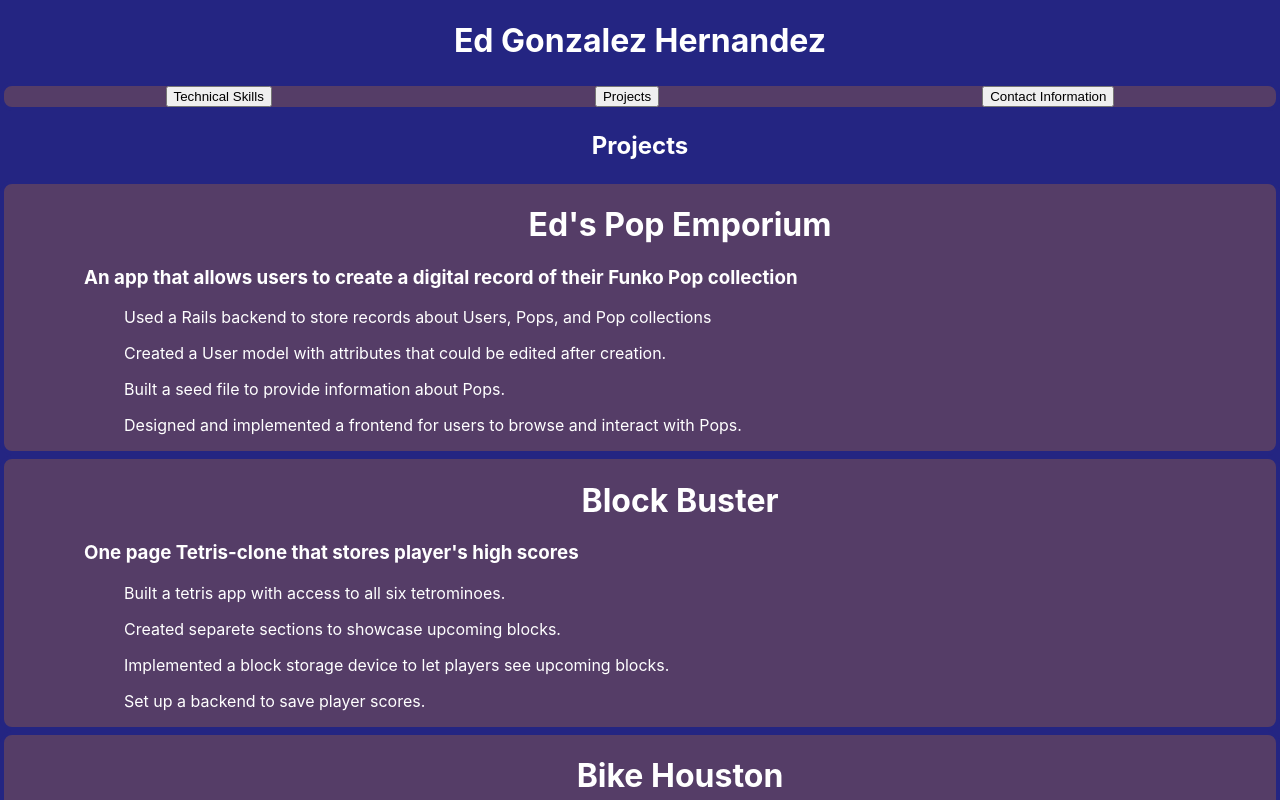
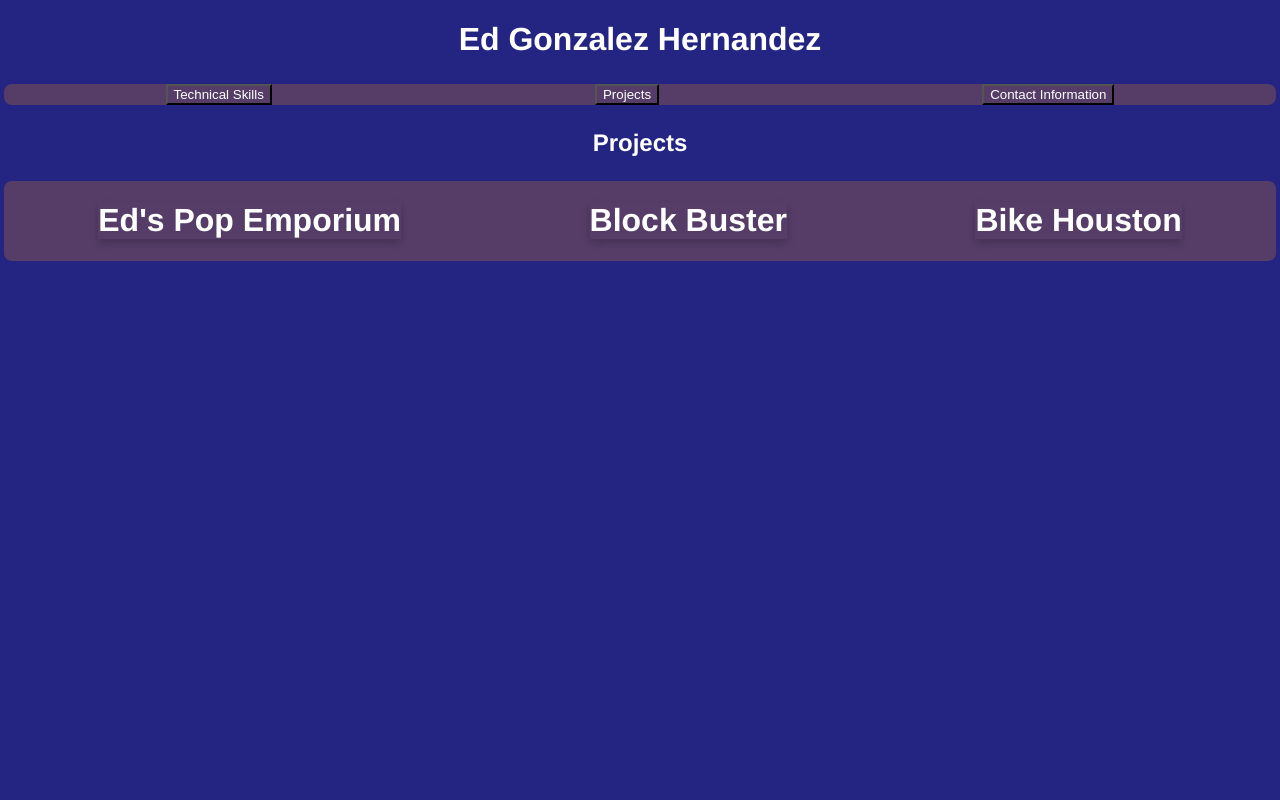
Before and after one commit to edgonzalez-9/Resume_Website, a React (Create React App) app in the folder resume_website/: page / in a window 1280 px wide. Both pictures are taken after a click on the button "Projects". Shown: the top 800 px of the page. Built offline with nearby package versions, Linux system fonts and the light colour scheme.

Commit message:
worked on fleshing out components

```diff
--- a/resume_website/src/App.css
+++ b/resume_website/src/App.css
@@ -1,14 +1,22 @@
 body {
   background-color: #242582;
   color: white;
+  font-family: Helvetica, Arial, sans-serif;
 }
 
 h1 {
   text-align: center;
+  font-family: Helvetica, Arial, sans-serif;
 }
 
 h2 {
   text-align: center;
+  font-family: Helvetica, Arial, sans-serif;
+}
+
+h3 {
+  text-align: center;
+  font-family: Helvetica, Arial, sans-serif;
 }
 
 .container {
@@ -25,3 +33,73 @@ h2 {
   background-color: #553d67;
   padding-left: 80px;
 }
+
+button{
+  background-color: #553d67;
+  color: white;
+}
+
+button:hover{
+  background: #f64c72;
+}
+
+.l-container {
+  padding-top: 80px;
+  display: flex;
+  justify-content: space-around;
+}
+
+.project-card {
+  background-color: #553d67;
+  box-shadow: 0 4px 8px 0 rgba(0,0,0,0.2);
+  transition: 0.3s;
+  max-height: 600px;
+  max-width: 420px;
+}
+
+.language-card {
+  /* Add shadows to create the "card" effect */
+  background-color: #553d67;
+  box-shadow: 0 4px 8px 0 rgba(0,0,0,0.2);
+  transition: 0.3s;
+  max-height: 200px;
+  max-width: 160px;
+}
+
+/* On mouse-over, add a deeper shadow */
+.language-card:hover {
+  box-shadow: 0 8px 16px 0 rgba(0,0,0,0.2);
+}
+
+/* Add some padding inside the card container */
+.language-container {
+  padding: 2px 16px;
+}
+
+.language-card img {
+  width: 100%;
+  height: 100%;
+  object-fit: cover;
+  overflow: hidden;
+}
+
+.info-card {
+  /* Add shadows to create the "card" effect */
+  background-color: #553d67;
+  box-shadow: 0 4px 8px 0 rgba(0,0,0,0.2);
+  transition: 0.3s;
+  max-height: 200px;
+  max-width: 160px;
+}
+
+/* On mouse-over, add a deeper shadow */
+.info-card:hover {
+  box-shadow: 0 8px 16px 0 rgba(0,0,0,0.2);
+}
+
+.info-card img {
+  width: 100%;
+  height: 100%;
+  object-fit: cover;
+  overflow: hidden;
+}
--- /dev/null
+++ b/resume_website/src/Components/Back.js
@@ -0,0 +1,14 @@
+import React from 'react';
+
+function Back(props){
+    return(
+        <div onClick={() => props.handleClick()}>
+            <h3>{props.project.description}</h3>
+            <ul>
+                {props.project.bulletPoints.map(point => <li>{point}</li>)}
+            </ul>
+        </div>
+    )
+}
+
+export default Back;
--- a/resume_website/src/Components/ContactInformation.js
+++ b/resume_website/src/Components/ContactInformation.js
@@ -1,11 +1,13 @@
 import React from 'react';
+import SocialCard from './SocialCard';
 
 function ContactInformation(props){
+    let candidate = props.candidate
     return(
         <div>
             <h2>Contact Information</h2>
-            <div className='container'>
-                {props.candidate.socialLinks.map(link => <div>{link}</div>)}
+            <div className='l-container'>
+                {candidate.socialLinks.map(info => <SocialCard info={info}/>)}
             </div>
         </div>
     )
--- a/resume_website/src/Components/Display.js
+++ b/resume_website/src/Components/Display.js
@@ -1,15 +1,34 @@
 import React from 'react';
+import ProjectCard from './ProjectCard';
 
-function Display(props){
+class Display extends React.Component {
+    constructor(props){
+        super(props);
+        this.state = {
+            cardIsFront: true
+        }
+    };
 
-    let project = props.project
-    return(
-        <div className='project'>
-            <h1>{project.name}</h1>
-            <h3>{project.description}</h3>
-            {project.bulletPoints.map(point => <ul>{point}</ul>)}
-        </div>
-    )
+    render(){
+        return(
+            <div>
+                <ProjectCard project={this.props.project}/>
+            </div>
+        )
+    }
 }
+// function Display(props){
+
+//     let project = props.project
+//     return(
+//         <div className='project-card'>
+//             <h1>{project.name}</h1>
+//             <h3>{project.description}</h3>
+//             <ul>
+//             {project.bulletPoints.map(point => <li>{point}</li>)}
+//             </ul>
+//         </div>
+//     )
+// }
 
 export default Display;
--- /dev/null
+++ b/resume_website/src/Components/Front.js
@@ -0,0 +1,11 @@
+import React from 'react';
+
+function Front(props){
+    return(
+        <div onClick={() => props.handleClick()}>
+            <h1>{props.project.name}</h1>
+        </div>
+    )
+}
+
+export default Front;
--- /dev/null
+++ b/resume_website/src/Components/LangugageCard.js
@@ -0,0 +1,15 @@
+import React from 'react';
+
+function LanguageCard(props){
+    let language = props.language
+    return(
+        <div className='language-card'>
+            <div className='language-container'>
+                {language.name}
+                <img src={language.logo} alt='' />
+            </div>
+        </div>
+    )
+}
+
+export default LanguageCard
--- /dev/null
+++ b/resume_website/src/Components/ProjectCard.js
@@ -0,0 +1,30 @@
+import React from 'react';
+import Front from './Front';
+import Back from './Back';
+
+class ProjectCard extends React.Component{
+    constructor(props){
+        super(props);
+        this.state = {
+            isCardFront: true
+        }
+    }
+
+    handleClick = () => {
+        this.setState({
+            isCardFront: !this.state.isCardFront
+        })
+    }
+
+    render(){
+        return(
+            <div className='project-card'>
+                {this.state.isCardFront ?
+                <Front project={this.props.project} handleClick={this.handleClick}/>
+                :   <Back project={this.props.project} handleClick={this.handleClick}/>}
+            </div>
+        )
+    }
+}
+
+export default ProjectCard;
--- /dev/null
+++ b/resume_website/src/Components/SocialCard.js
@@ -0,0 +1,14 @@
+import React from 'react';
+
+function SocialCard(props) {
+    let info = props.info
+    return(
+        <div className='info-card'>
+            <a href={info.link}>
+            <img src={info.image} alt='' />
+            </a>
+        </div>
+    )
+}
+
+export default SocialCard
--- a/resume_website/src/Components/TechnicalSkills.js
+++ b/resume_website/src/Components/TechnicalSkills.js
@@ -1,14 +1,15 @@
 import React from 'react';
+import LanguageCard from './LangugageCard';
 
 function TechnicalSkills(props){
     return(
         <div className='project-container'>
             <h2>Technical Experience</h2>
+            <div className='project'>{props.candidate.description}</div>
             <h3>Programming Languages</h3>
-            <div className='container'>
-                {props.candidate.languages.map(language => <div>{language}</div>)}
+            <div className='l-container'>
+                {props.candidate.languages.map(language => <LanguageCard language={language}/>)}
             </div>
-            <div>{props.candidate.description}</div>
         </div>
     )
 }
--- a/resume_website/src/Components/Webpage.js
+++ b/resume_website/src/Components/Webpage.js
@@ -15,19 +15,9 @@ class Webpage extends React.Component {
     };
 
     handleClick = (e) => {
-        if (e === 'skills'){
-            this.setState({
-                nowShowing: 'skills'
-            });
-        } else if (e === 'projects'){
-            this.setState({
-                nowShowing: 'projects'
-            });
-        } else if (e === 'contact'){
-            this.setState({
-                nowShowing: 'contact'
-            })
-        }
+        this.setState({
+            nowShowing: `${e}`
+        })
     }
 
     render(){
--- a/resume_website/src/Containers/Projects.js
+++ b/resume_website/src/Containers/Projects.js
@@ -1,15 +1,25 @@
 import React from 'react';
 import Display from '../Components/Display';
 
-function Projects(props){
-    return(
-        <div>
-            <h2>Projects</h2>
-            <div className='project-container'>
-                {props.projects.map(project => <Display project={project} key={project.name}/>)}
+class Projects extends React.Component {
+    constructor(props) {
+        super(props);
+
+        this.state = {
+            project: null
+        }
+    }
+
+    render(){
+        return(
+            <div>
+                <h2>Projects</h2>
+                <div className='container'>
+                    {this.props.projects.map(project => <Display project={project} key={project.name}/>)}
+                </div>
             </div>
-        </div>
-    )
+        )
+    }
 }
 
 export default Projects;
--- a/resume_website/src/data.js
+++ b/resume_website/src/data.js
@@ -3,12 +3,31 @@ let resume = {
     location: 'Houston, TX',
     phoneNumber: '832-235-3042',
     socialLinks: [
-        'edgonzalezhernandez9@gmail.com',
-        'https://github.com/edgonzalez-9',
-        'https://edgonzalezhernandez9.medium.com/'
+        {
+            image: 'https://1000logos.net/wp-content/uploads/2018/05/Gmail-logo.png',
+            link: 'edgonzalezhernandez9@gmail.com'
+        },
+        {
+            image: 'https://github.githubassets.com/images/modules/logos_page/GitHub-Mark.png',
+            link: 'https://github.com/edgonzalez-9',
+        },
+        {
+            image: 'https://miro.medium.com/max/3416/1*5NKHQDjC1cUC441HTejxuQ.png',
+            link: 'https://edgonzalezhernandez9.medium.com/'
+        }
     ],
-    description: 'Full-stack developer experienced in using Ruby and React for backend and frontend development respectively. Previous job experience outside of software development focused on management and human relations, often in charge of scheduling and hiring, as well as customer satisfaction.',
-    languages: ['Ruby', 'Javascript', 'React'],
+    description: 'Hello, my name is Ed Gonzalez Hernandez and I am a recent bootcamp graduate. I am full-stack developer, experienced in using Ruby, Ruby on Rails, Javascript, and React. my previous job experience focused on retail management and human relations, where I was often in charge of scheduling, hiring, and customer satisfaction.',
+    languages: [
+        {name: 'Ruby',
+        logo: 'https://upload.wikimedia.org/wikipedia/commons/thumb/7/73/Ruby_logo.svg/1024px-Ruby_logo.svg.png'
+        },
+        {name: 'Javascript',
+        logo: 'https://upload.wikimedia.org/wikipedia/commons/thumb/6/6a/JavaScript-logo.png/480px-JavaScript-logo.png'
+        },
+        {name: 'React',
+        logo: 'https://upload.wikimedia.org/wikipedia/commons/thumb/a/a7/React-icon.svg/1280px-React-icon.svg.png'
+        }
+    ],
     projects:[
         {
             name: `Ed's Pop Emporium`,
```
Also changed, not shown: 1 other file (tests, documents, lock files or other folders).
